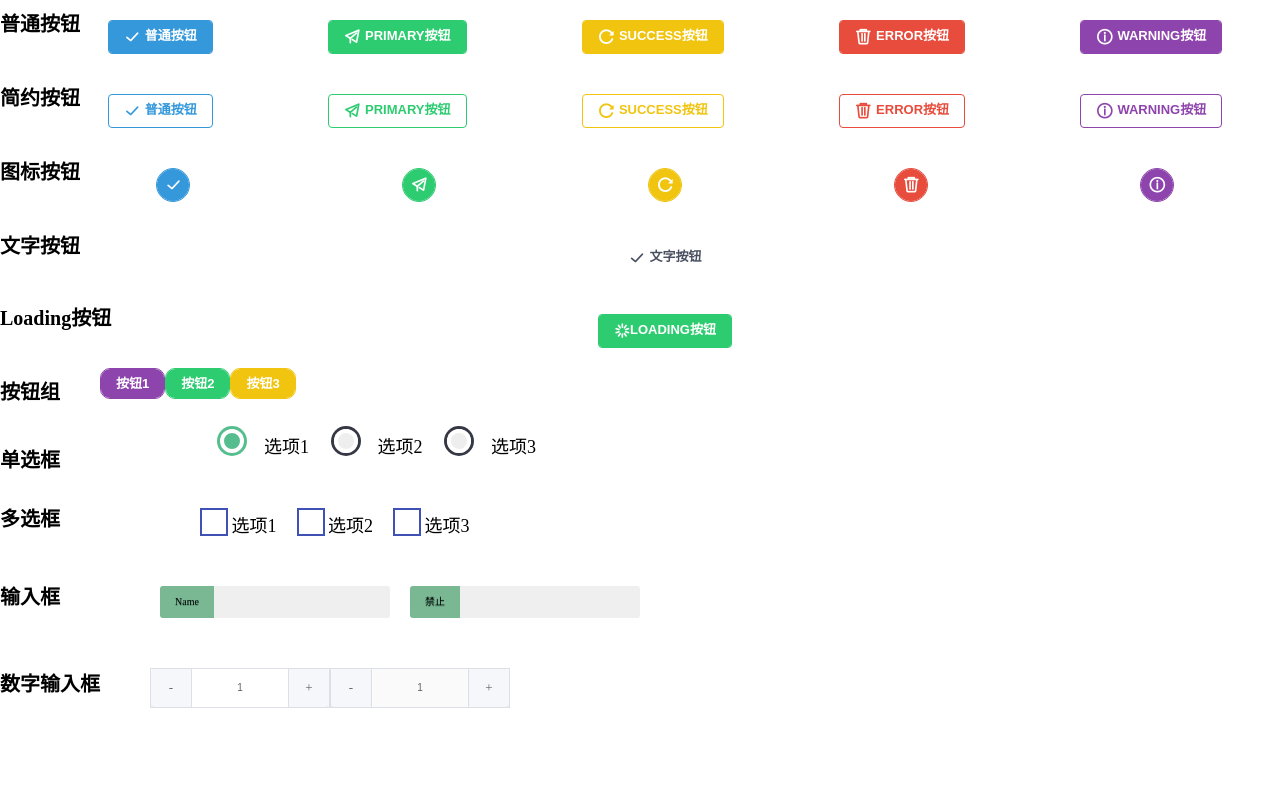
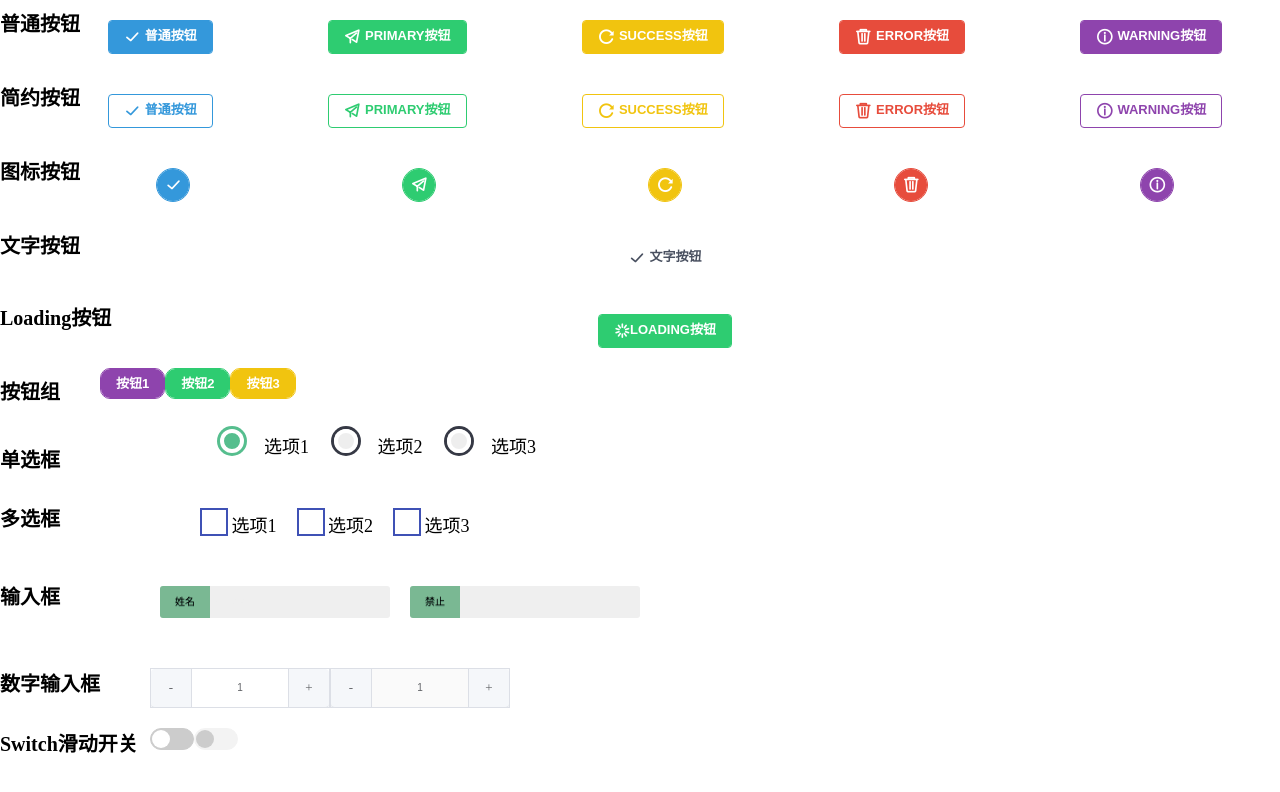
Before and after one commit to ns2250225/cool-ui, a Vue app: page /#/ in a window 1280 px wide. Shown: the top 792 px of the page. Built offline with nearby package versions, Linux system fonts and the light colour scheme.

Commit message:
add switch

```diff
--- /dev/null
+++ b/src/comps/components/switch/index.js
@@ -0,0 +1,3 @@
+import Switch from './switch.vue'
+
+export default Switch
--- /dev/null
+++ b/src/comps/components/switch/switch.scss
@@ -0,0 +1,54 @@
+.switch{
+    $height: 22px;
+    display: inline-block;
+    box-sizing: border-box;
+    height: $height;
+    min-width: 44px;
+    vertical-align: middle;
+    border-radius: 20px; background: #ccc;
+    border: 1px solid #ccc;
+    cursor: pointer; transition: all 1s;
+    user-select: none;
+    position: relative;
+
+    &:after{
+        position: absolute;
+        width: 18px;
+        height: 18px;
+        left: 1px;
+        top: 1px;
+        border-radius: 18px;
+        background-color: #fff;
+        content: " ";
+        cursor: pointer;
+        transition: all .5s; display: inline-block
+    }
+
+    &.switch-checked{
+        border-color: #108ee9;
+        background-color: #108ee9;
+
+        .switch-inner{ text-align: left }
+
+        &:after{ left: auto; right: 1px; }
+    }
+
+    .switch-inner{
+        color: #fff;
+        font-size: 12px;
+        display: block;
+        height: $height;
+        line-height: $height;
+        padding: 0 5px;
+        box-sizing: border-box;
+        text-align: right;
+        font-style: normal
+    }
+
+    &.disabled{
+        cursor: not-allowed;
+        background: #f3f3f3;
+        border-color: #f3f3f3;
+        &:after{ background: #ccc }
+    }
+  }
--- /dev/null
+++ b/src/comps/components/switch/switch.vue
@@ -0,0 +1,44 @@
+<template>
+    <span class="switch" @click="_click" :class="{'switch-checked': checked, 'disabled': disabled}">
+        <i class="switch-inner">
+            <slot name="open" v-if="checked"></slot>
+            <slot name="close" v-else></slot>
+        </i>
+    </span>
+</template>
+<script>
+export default {
+    name: 'co-switch',
+    data () {
+        return {
+            checked: this.value
+        }
+    },
+    props: {
+        value: {
+            type: Boolean,
+            default: false
+        },
+        disabled: {
+            type: Boolean,
+            default: false
+        },
+        change: Function
+    },
+    components: {},
+    mounted(){
+    },
+    methods: {
+        _click(){
+            if (!this.disabled) {
+                this.checked = !this.checked;
+                this.$emit('input', this.checked);
+                this.$emit('change', this.checked);
+                this.change ? this.change(this.checked) : "";//回调
+            }
+        }
+    },
+    computed: {},
+    filters: {}
+}
+</script>
--- a/src/comps/index.js
+++ b/src/comps/index.js
@@ -5,6 +5,7 @@ import Radio from './components/radio/index'
 import Checkbox from './components/checkbox/index'
 import Input from './components/input/index'
 import InputNumber from './components/inputNumber/index'
+import Switch from './components/switch/index'
 
 const components = {
   Button,
@@ -14,7 +15,8 @@ const components = {
   Checkbox,
   CheckboxGroup: Checkbox.group,
   Input,
-  InputNumber
+  InputNumber,
+  Switch
 }
 
 const install = function (Vue) {
--- a/src/comps/styles/index.scss
+++ b/src/comps/styles/index.scss
@@ -10,3 +10,4 @@
 @import "../components/checkbox/checkbox.scss";
 @import "../components/input/input.scss";
 @import "../components/inputNumber/inputNumber.scss";
+@import "../components/switch/switch.scss";
--- a/src/views/home.vue
+++ b/src/views/home.vue
@@ -51,7 +51,7 @@
 
     <h1 style="margin-top: 50px;">输入框</h1>
     <div class="text-input">
-      <co-input placeholder="请输入一些内容" clearIcon showEye type="password" label="Name" v-model="textv"></co-input>
+      <co-input placeholder="请输入一些内容" clearIcon showEye type="password" label="姓名" v-model="textv"></co-input>
       <co-input placeholder="禁止输入"  label="禁止" disabled  v-model="textv"></co-input>
     </div>
 
@@ -59,6 +59,12 @@
     <div class="text-input-number">
       <co-input-number v-model="val3" :max="10"></co-input-number>
       <co-input-number v-model="val3" :max="10" disabled></co-input-number>
+    </div>
+
+    <h1 style="margin-top: 25px;">Switch滑动开关</h1>
+    <div class="switch-button">
+      <co-switch v-model="val4" @change="LogSomething"></co-switch>
+      <co-switch v-model="val4" disabled></co-switch>
     </div>
 
   </div>
@@ -73,6 +79,7 @@ export default {
       val: '1',
       val2: [],
       val3: 1,
+      val4: false,
       textv: '',
       RadioData: [{
         text: '选项1',
@@ -87,8 +94,8 @@ export default {
     }
   },
   methods: {
-    LogSomething () {
-      console.log(this.val2)
+    LogSomething (val) {
+      console.log(val)
     }
   }
 }
@@ -145,4 +152,8 @@ h1 {
   margin-left: 150px;
   margin-top: 20px;
 }
+.switch-button {
+  margin-left: 150px;
+  margin-top: 20px;
+}
 </style>
```
